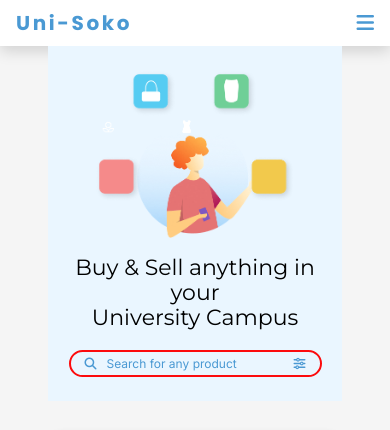
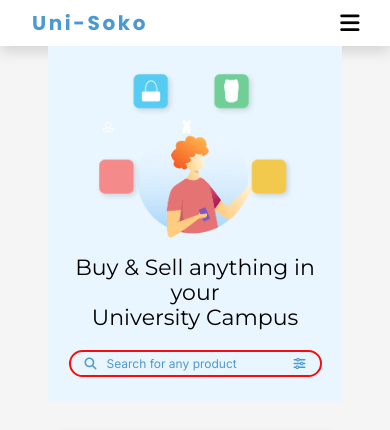
Before and after one commit to Inbach-Yassine/E-Commerce, a plain HTML site: page index.html in a window 390 px wide. In both pictures the pointer is over the icon 365 px from the left and 23 px from the top of the page. Shown: the top 430 px of the page. Drawn offline with Linux system fonts and the light colour scheme.

Commit message:
Modification for css

```diff
--- a/index.css
+++ b/index.css
@@ -42,6 +42,10 @@ nav {
 }
 .nav-bar .fa-bars {
   display: none;
+}
+.nav-bar .fa-bars:hover{
+  color: Black;
+  transform: scale(1.1);
 }
 .nav-bar h1 {
   font-size: 28px;
@@ -312,7 +316,7 @@ footer .groups-footer .contact-about .box .icon p:nth-child(3) i {
 }
 @media only screen and (max-width: 600px) {
   .nav-bar {
-    padding: 8px 1em;
+    padding: 8px 2em;
   }
   nav {
     position: absolute;
```
